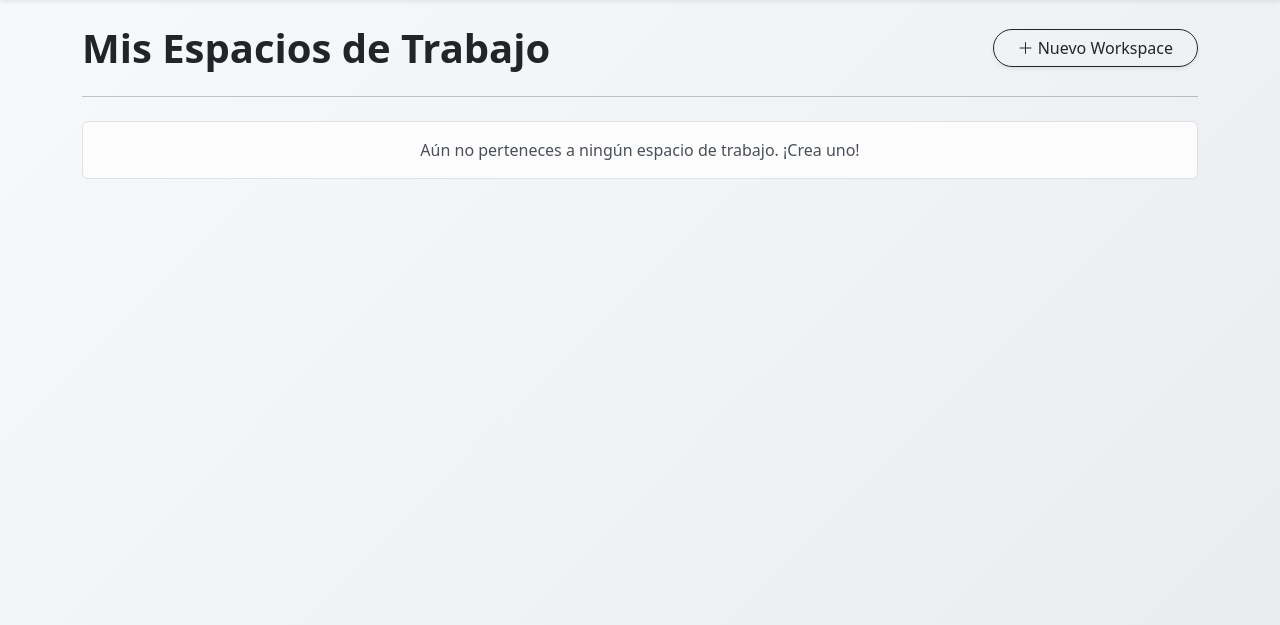
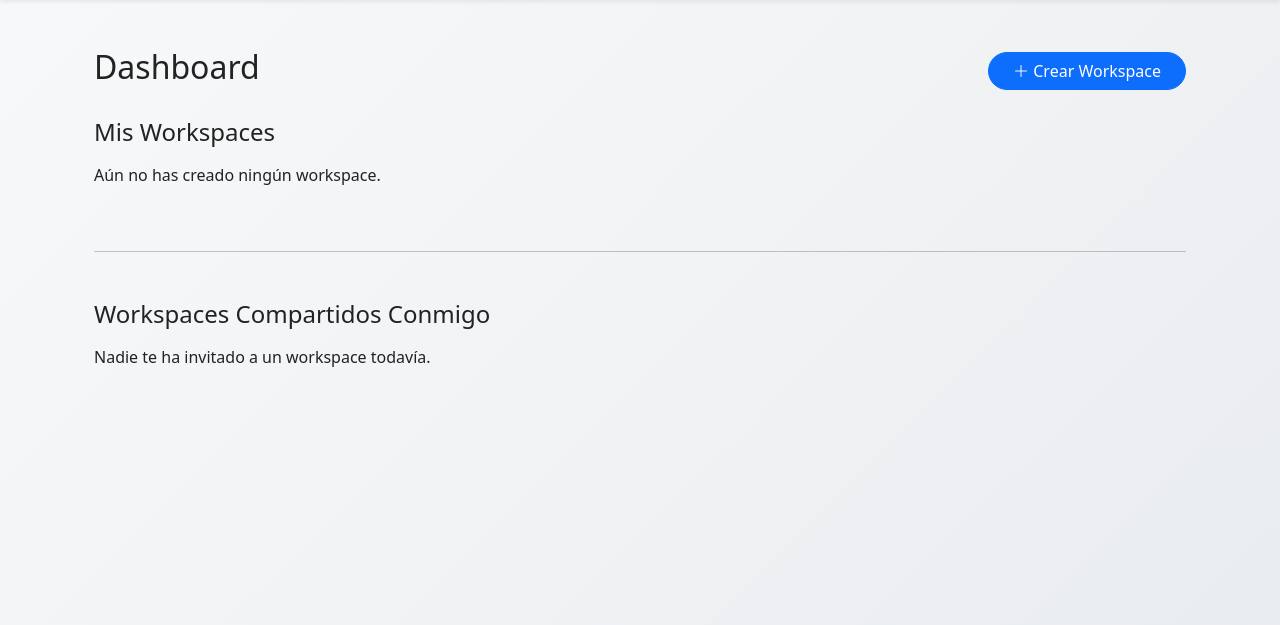
Before and after one commit to deyby01/nexus-pm, a Django app: page /workspaces/ in a window 1280 px wide. Shown: the part 62-687 px from the top of the page. Run offline with Django 5.2, Linux system fonts and the light colour scheme; the visitor is signed in with stand-in values (Sample User, id 1); data that the repository does not hold is empty; some libraries are stand-ins or nearby versions.

Commit message:
feat(dashboard): create dashboard with owned and shared workspaces

```diff
--- a/core/templates/core/workspace_list.html
+++ b/core/templates/core/workspace_list.html
@@ -1,37 +1,62 @@
 {% extends "core/base.html" %}
 
 {% block content %}
+<div class="container mt-4">
     <div class="d-flex justify-content-between align-items-center mb-4">
-    <h1 class="mb-0 fw-semibold text-dark">Mis Espacios de Trabajo</h1>
-    <a href="{% url 'core:workspace_create' %}" class="btn btn-outline-dark rounded-pill px-4 shadow-sm">
-        <i class="bi bi-plus-lg"></i> Nuevo Workspace
+        <h1 class="h2">Dashboard</h1>
+        <a href="{% url 'core:workspace_create' %}" class="btn btn-primary rounded-pill px-4">
+            <i class="bi bi-plus-lg"></i> Crear Workspace
         </a>
     </div>
-<hr class="mb-4">
 
+    <h2 class="h4 mb-3">Mis Workspaces</h2>
     <div class="row">
-    {% for workspace in workspaces %}
+        {% for workspace in owned_workspaces %}
             <div class="col-md-6 col-lg-4 mb-4">
-            <div class="card shadow-sm h-100 workspace-card border-0 bg-white">
-                <div class="card-body">
-                    <h5 class="card-title mb-2">
-                        <a href="{% url 'core:workspace_detail' slug=workspace.slug %}" class="stretched-link text-decoration-none text-dark fw-bold">
-                            {{ workspace.name }}
-                        </a>
-                    </h5>
-                    <p class="card-text mb-1">
-                        <span class="text-muted small">Dueño:</span>
-                        <span class="fw-semibold text-secondary">{{ workspace.owner.get_full_name }}</span>
+                <div class="card h-100 shadow-sm">
+                    <div class="card-body d-flex flex-column">
+                        <h5 class="card-title">{{ workspace.name }}</h5>
+                        <p class="card-text text-muted">
+                            {{ workspace.projects.count }} proyecto(s) | {{ workspace.members.count }} miembro(s)
                         </p>
+                        <div class="mt-auto">
+                            <a href="{% url 'core:workspace_detail' slug=workspace.slug %}" class="btn btn-outline-primary btn-sm">Abrir</a>
+                            <a href="{% url 'core:workspace_manage' slug=workspace.slug %}" class="btn btn-outline-secondary btn-sm">Gestionar</a>
+                        </div>
                     </div>
                 </div>
             </div>
         {% empty %}
-        <div class="col-12">
-            <div class="alert alert-light border text-center">
-                Aún no perteneces a ningún espacio de trabajo. ¡Crea uno!
-            </div>
+            <div class="col">
+                <p>Aún no has creado ningún workspace.</p>
             </div>
         {% endfor %}
     </div>
+
+    <hr class="my-5">
+
+    <h2 class="h4 mb-3">Workspaces Compartidos Conmigo</h2>
+    <div class="row">
+        {% for workspace in shared_workspaces %}
+            <div class="col-md-6 col-lg-4 mb-4">
+                <div class="card h-100 shadow-sm">
+                    <div class="card-body d-flex flex-column">
+                        <h5 class="card-title">{{ workspace.name }}</h5>
+                        <p class="card-text text-muted">
+                            Dueño: {{ workspace.owner.get_full_name }}
+                        </p>
+                        <div class="mt-auto">
+                            <a href="{% url 'core:workspace_detail' slug=workspace.slug %}" class="btn btn-outline-primary btn-sm">Abrir</a>
+                        </div>
+                    </div>
+                </div>
+            </div>
+        {% empty %}
+            <div class="col">
+                <p>Nadie te ha invitado a un workspace todavía.</p>
+            </div>
+        {% endfor %}
+    </div>
+
+</div>
 {% endblock %}
--- a/core/views.py
+++ b/core/views.py
@@ -19,9 +19,15 @@ class WorkspaceListView(LoginRequiredMixin, ListView):
     template_name = 'core/workspace_list.html'
     context_object_name = 'workspaces'
 
-    def get_queryset(self):
-        return self.request.user.workspaces.all()
+    def get_context_data(self, **kwargs):
+        context = super().get_context_data(**kwargs)
+        user = self.request.user
 
+        # Obtenemos los workspaces donde el usuario es el dueño
+        context['owned_workspaces'] = Workspace.objects.filter(owner=user)
+        # Obtenemos los workspaces donde el usuario es miembro, pero no el dueño
+        context['shared_workspaces'] = user.workspaces.exclude(owner=user)
+        return context
 
 class WorkspaceCreateView(LoginRequiredMixin, CreateView):
     model = Workspace
```
Lines whose indentation alone changed are shown as unchanged.
